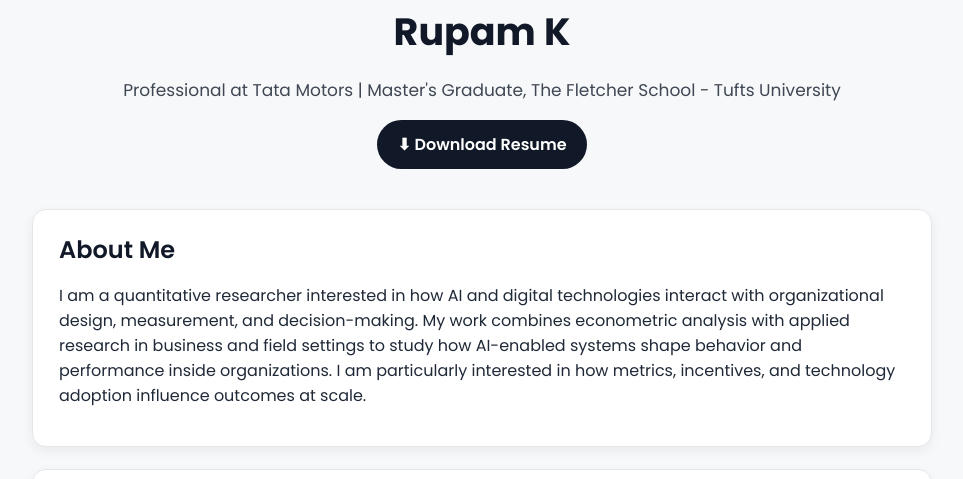
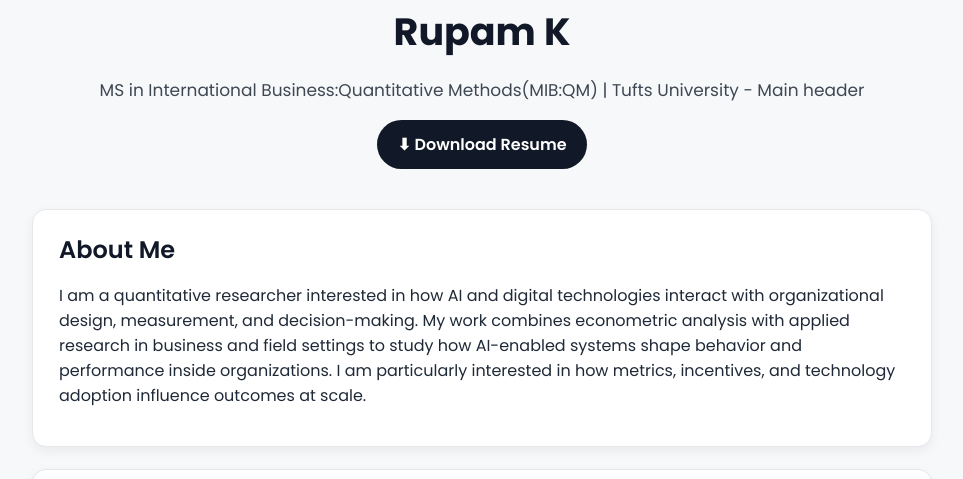
Before and after one commit to rajukumar-rjk/digital-profile, a plain HTML site: page index.html in a window 1280 px wide. Shown: the part 276-755 px from the top of the page, without its empty margins (158-1121 px from the left). Drawn offline with Linux system fonts and the light colour scheme.

Commit message:
summary changed

```diff
--- a/index.html
+++ b/index.html
@@ -294,7 +294,7 @@
 <header>
     <img src="assets/images/Rupam.jpeg" alt="Profile Photo">
     <h1>Rupam K</h1>
-    <p>Professional at Tata Motors | Master's Graduate, The Fletcher School - Tufts University</p>
+    <p>MS in International Business:Quantitative Methods(MIB:QM) | Tufts University - Main header</p>
 
     <div class="resume-btn">
         <a href="assets/RupamKumari_Resume.pdf" download>⬇ Download Resume</a>
```
